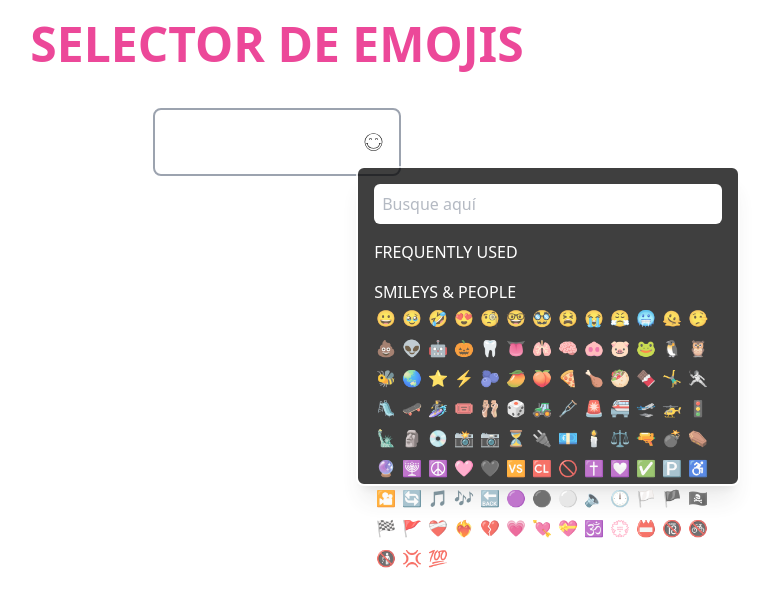
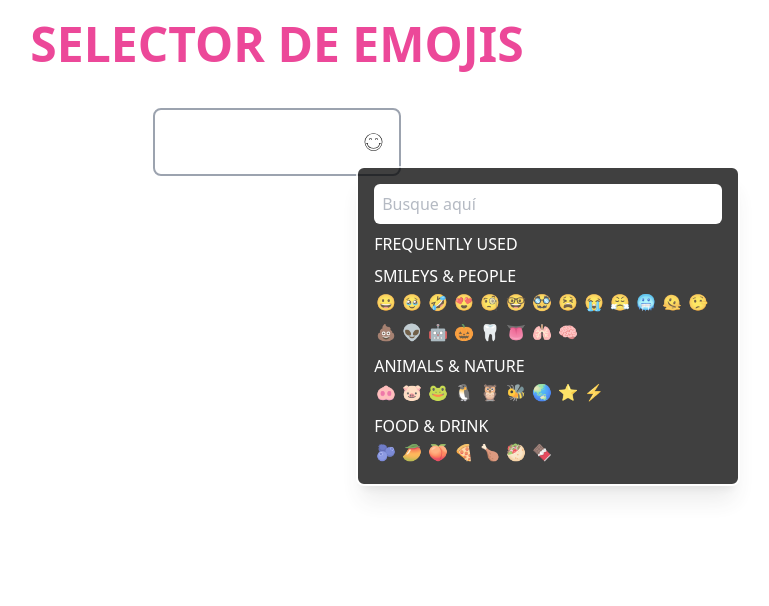
Before and after one commit to MariaRuaBF/emoji-project, a React (Vite) app: page / in a window 1280 px wide. Both pictures are taken after a click on the button 736 px from the left and 142 px from the top of the page. Shown: the top 606 px of the page, without its empty margins (363-1132 px from the left). Built offline with nearby package versions, Linux system fonts and the light colour scheme.

Commit message:
Create functionality for filter per categories

```diff
--- a/src/components/emojiPicker/EmojiPickerContainer.tsx
+++ b/src/components/emojiPicker/EmojiPickerContainer.tsx
@@ -10,21 +10,6 @@ import EmojiButton from "./EmojiButton";
 const EmojiPickerContainer = forwardRef<HTMLInputElement>((_, ref) => {
   const [emojis, setEmojis] = useState<EmojiType[]>(emojiList);
   const [frequentlyEmojis, setFrequentlyEmojis] = useState<EmojiType[]>([]);
-
-  function handleSearch(e: ChangeEvent<HTMLInputElement>) {
-    const query: string = e.target.value.toLowerCase();
-    if (query) {
-      const search = emojiList.filter((emoji) => {
-        return (
-          emoji.name.toLowerCase().includes(query) ||
-          emoji.keywords.toLowerCase().includes(query)
-        );
-      });
-      setEmojis(search);
-    } else {
-      setEmojis(emojiList);
-    }
-  }
 
   useEffect(() => {
     const frequentlyUsedEmojisString =
@@ -48,6 +33,33 @@ const EmojiPickerContainer = forwardRef<HTMLInputElement>((_, ref) => {
     }
   }, [frequentlyEmojis]);
 
+  const categories: string[] = [];
+  emojiList.forEach((emoji: EmojiType) => {
+    const { category } = emoji;
+    if (!categories.includes(category)) {
+      categories.push(category);
+    }
+  });
+
+  function handleSearch(e: ChangeEvent<HTMLInputElement>) {
+    const query: string = e.target.value.toLowerCase();
+    if (query) {
+      const search = emojiList.filter((emoji) => {
+        return (
+          emoji.name.toLowerCase().includes(query) ||
+          emoji.keywords.toLowerCase().includes(query)
+        );
+      });
+      setEmojis(search);
+    } else {
+      setEmojis(emojiList);
+    }
+  }
+
+  function emojiPerCategory(category: string) {
+    return emojis.filter((emoji) => emoji.category == category);
+  }
+
   function handleOnClickEmoji(emoji: EmojiType) {
     if (ref && typeof ref !== "function" && ref.current) {
       const cursorPosition = ref.current.selectionStart || 0;
@@ -66,8 +78,9 @@ const EmojiPickerContainer = forwardRef<HTMLInputElement>((_, ref) => {
   }
 
   return (
-    <div className="absolute w-96 h-80 border-solid border-2 border-white bg-black opacity-75 flex flex-col p-4 box-border rounded-lg shadow-xl gap-4 ">
+    <div className="absolute w-96 h-80 border-solid border-2 border-white bg-black opacity-75 flex flex-col p-4 box-border rounded-lg shadow-xl ">
       <EmojiSearch onSearch={handleSearch} />
+      <div className="w-fit overflow-scroll py-2 scroll-smooth ">
         <div className="text-white uppercase flex flex-col">
           <span>Frequently used</span>
           <div className="flex gap-0.5 flex-wrap">
@@ -81,11 +94,13 @@ const EmojiPickerContainer = forwardRef<HTMLInputElement>((_, ref) => {
           </div>
         </div>
         <div>
+          {categories.map((category, index) => (
+            <div key={index} className="my-2">
               <span className="text-white uppercase flex flex-col">
-          Smileys & people
+                {category}
               </span>
               <div className="flex gap-0.5 flex-wrap">
-          {emojis.map((emoji) => (
+                {emojiPerCategory(category).map((emoji) => (
                   <EmojiButton
                     key={emoji.symbol}
                     emoji={emoji}
@@ -94,6 +109,9 @@ const EmojiPickerContainer = forwardRef<HTMLInputElement>((_, ref) => {
                 ))}
               </div>
             </div>
+          ))}
+        </div>
+      </div>
     </div>
   );
 });
```
Lines whose indentation alone changed are shown as unchanged.
